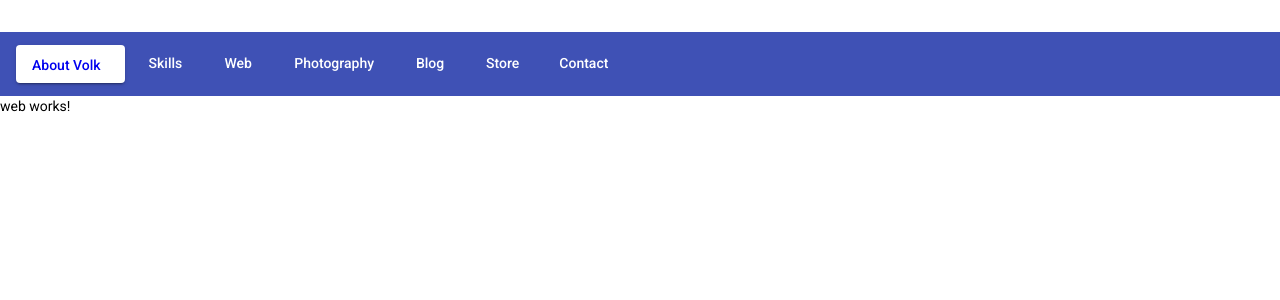
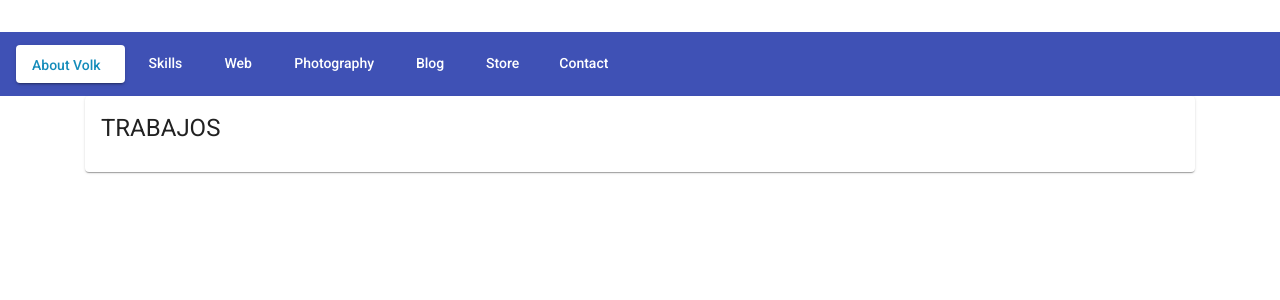
Before and after one commit to Volkya/portfolio-client, an Angular app: page /web in a window 1280 px wide. Shown: the top 300 px of the page. Built offline with nearby package versions, Linux system fonts and the light colour scheme.

Commit message:
50% structure

```diff
--- a/src/app/app.component.html
+++ b/src/app/app.component.html
@@ -23,9 +23,6 @@
 
 
 
-
-<!--<nav>-->
-
-
-<!--</nav>-->
-<router-outlet></router-outlet>
+<div class="container main-container">
+  <router-outlet></router-outlet>
+</div>
--- a/src/app/components/web/web.component.html
+++ b/src/app/components/web/web.component.html
@@ -1 +1,8 @@
-<p>web works!</p>
+<mat-card>
+  <mat-card-title>
+    <h1>TRABAJOS</h1>
+  </mat-card-title>
+  <mat-card-subtitle>
+
+  </mat-card-subtitle>
+</mat-card>
--- a/src/index.html
+++ b/src/index.html
@@ -8,6 +8,7 @@
   <link rel="icon" type="image/x-icon" href="favicon.ico">
   <link href="https://fonts.googleapis.com/css?family=Roboto:300,400,500&display=swap" rel="stylesheet">
   <link href="https://fonts.googleapis.com/icon?family=Material+Icons" rel="stylesheet">
+  <link rel="stylesheet" href="https://bootswatch.com/4/lumen/bootstrap.min.css">
 </head>
 <body class="mat-typography">
   <app-root></app-root>
```
